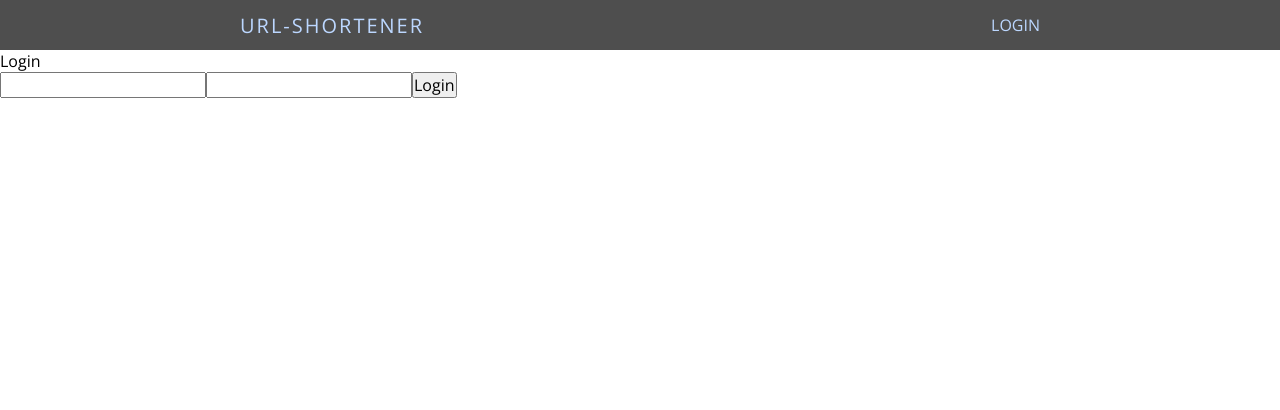
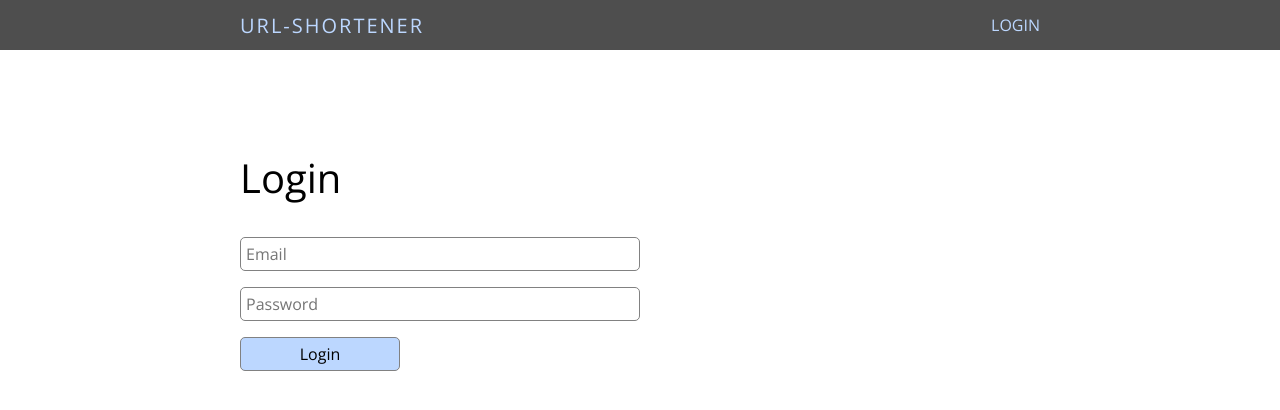
Before and after one commit to panda1920/url-shortener, a Vue app in the folder client/: page /login in a window 1280 px wide. Shown: the top 410 px of the page. Built offline with nearby package versions, Linux system fonts and the light colour scheme; the HTML template or start-up script is replaced by a standard one.

Commit message:
- Added more styles to components

```diff
--- a/client/src/App.vue
+++ b/client/src/App.vue
@@ -52,6 +52,22 @@
     font-family: 'Open Sans', sans-serif;
     font-size: $font-size-normal;
   }
+
+  button, input {
+    background: none;
+    background-color: transparent;
+    background-image: none;
+    outline: none;
+    appearance: none;
+    box-shadow: none;
+    border: 1px solid $primary-color;
+  }
+
+  button {
+    cursor: pointer;
+    background-color: $secondary-color;
+  }
+
 </style>
 
 <style lang='scss' scoped>
--- a/client/src/components/header.vue
+++ b/client/src/components/header.vue
@@ -59,15 +59,11 @@
 
     #title {
       @include v-center;
+      @include header-button;
 
       font-size: $header-font-size;
       letter-spacing: 2px;
 
-      cursor: pointer;
-
-      &:hover {
-        color: darken($secondary-color, 10);
-      }
     }
 
     .options {
@@ -77,20 +73,8 @@
 
       right: $h-padding;
 
-      #login {
-        cursor: pointer;
-
-        &:hover {
-          color: darken($secondary-color, 10);
-        }
-      }
-
-      #logout {
-        cursor: pointer;
-
-        &:hover {
-          color: darken($secondary-color, 10);
-        }
+      #login, #logout {
+        @include header-button;
       }
     }
   }
--- a/client/src/styles/global.scss
+++ b/client/src/styles/global.scss
@@ -13,6 +13,9 @@ $font-size-normal: 16px;
 $font-size-input: 24px;
 $font-size-heading: 40px;
 
+$vertical-space-small: 16px;
+$vertical-space-medium: 32px;
+
 // mixins
 
 @mixin v-center {
@@ -20,3 +23,24 @@ $font-size-heading: 40px;
     top: 50%;
     transform: translate(0, -50%);
 }
+
+@mixin header-button {
+    cursor: pointer;
+
+    &:hover {
+        color: darken($secondary-color, 10%);
+    }
+}
+
+@mixin form-element {
+    display: block;
+    padding: 5px;
+    margin-bottom: $vertical-space-small;
+
+    border-radius: 5px;
+    border-color: lighten($primary-color, 20%);
+
+    &:focus {
+        border-color: $secondary-color;
+    }
+}
--- a/client/src/views/home.vue
+++ b/client/src/views/home.vue
@@ -92,9 +92,14 @@
 <style lang='scss' scoped>
   @import '../styles/global';
 
+  @mixin home-inputs {
+    @include form-element;
+    margin-bottom: 0px;
+  }
+
   .home {
     .shorten-introduction {
-      padding: 50px $h-padding;
+      padding: 100px $h-padding;
 
       #description {
         font-size: $font-size-heading;
@@ -112,17 +117,18 @@
         flex-direction: row;
 
         input {
+          @include home-inputs;
+          background-color: white;
+
           flex: 9 1 auto;
           margin-right: 5px;
           padding: 15px 10px;
-
-          border-radius: 5px;
         }
 
         button {
+          @include home-inputs;
+
           flex: 1 1 auto;
-
-          border-radius: 5px;
         }
       }
     }
--- a/client/src/views/login.vue
+++ b/client/src/views/login.vue
@@ -4,8 +4,18 @@
       Login
     </p>
 
-    <input id='input-username' v-model='username' type='text'>
-    <input id='input-password' v-model='password' type='password'>
+    <input
+      id='input-username'
+      v-model='username'
+      type='text'
+      placeholder='Email'
+    >
+    <input
+      id='input-password'
+      v-model='password'
+      type='password'
+      placeholder='Password'
+    >
     <button id='button-login' @click='loginHandler'>
       Login
     </button>
@@ -60,6 +70,26 @@
   };
 </script>
 
-<style>
+<style lang='scss' scoped>
+  @import '../styles/global';
+
+  .login {
+    padding: 100px $h-padding;
+
+    input {
+      @include form-element;
+      width: calc(#{$main-width} / 2);
+    }
+
+    button {
+      @include form-element;
+      width: calc(#{$main-width} / 5);
+    }
+  }
+
+  #title {
+    font-size: $font-size-heading;
+    margin-bottom: $vertical-space-medium;
+  }
 
 </style>
```
Also changed, not shown: 1 other file (tests, documents, lock files or other folders).
